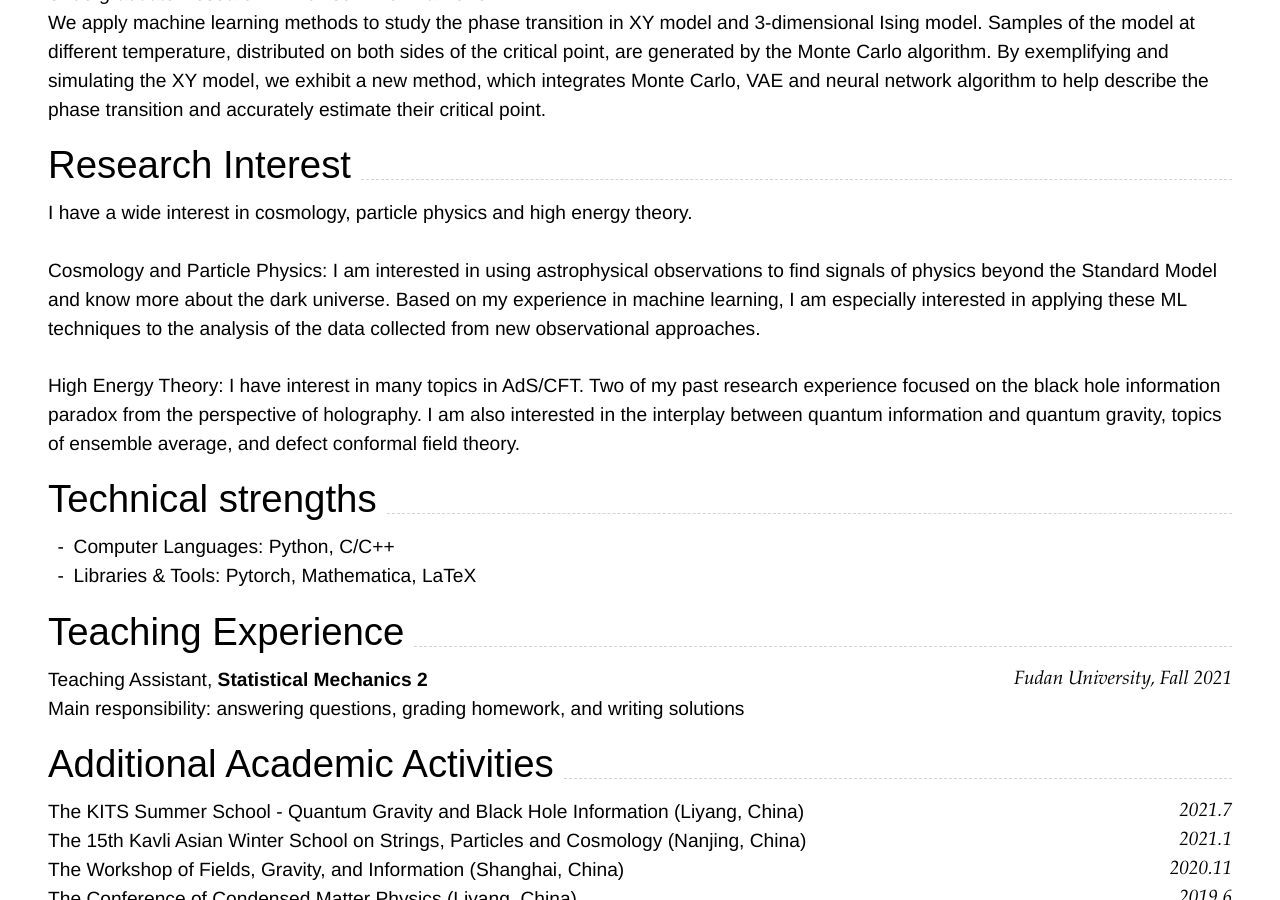
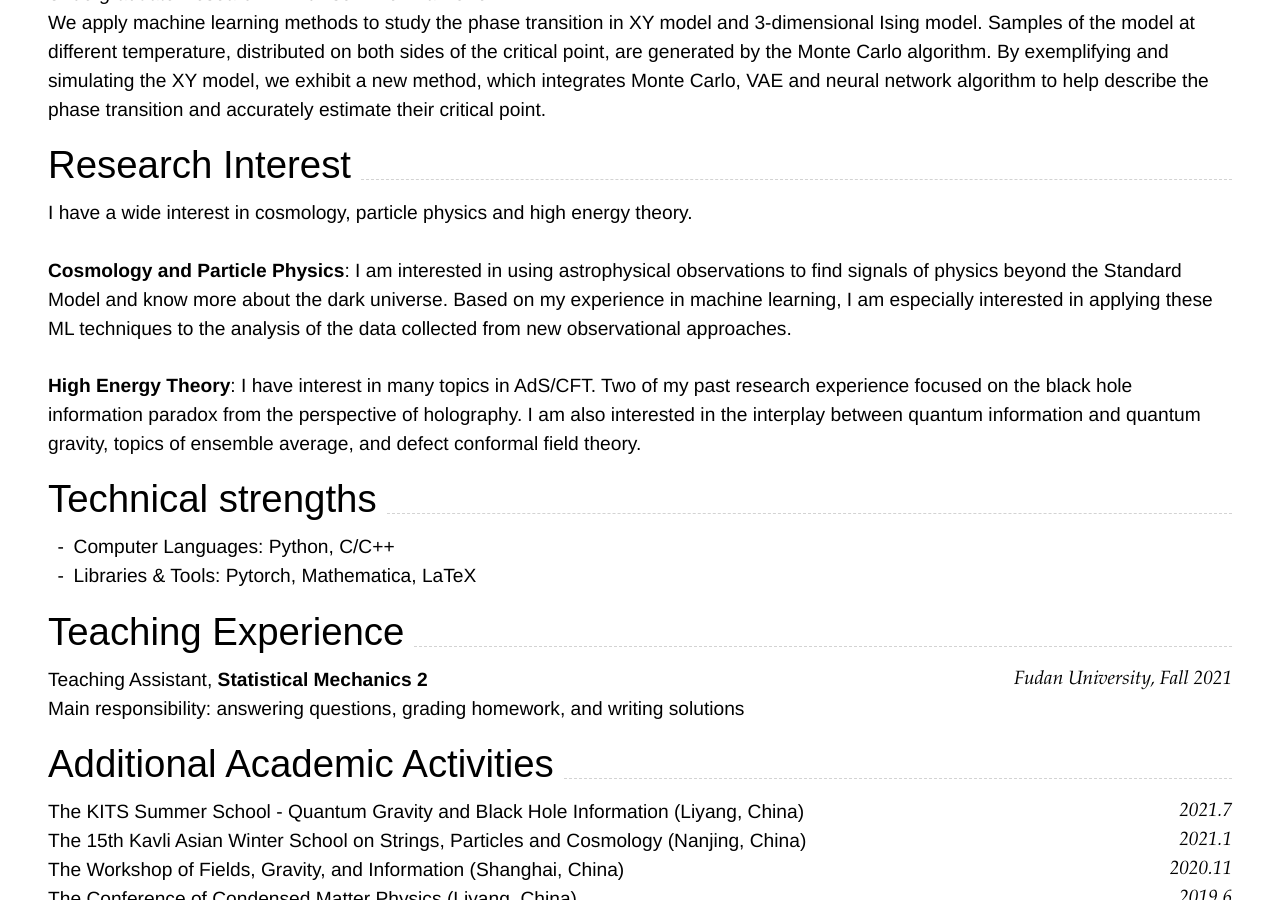
Before and after one commit to tianyi-phy/cv, a Jekyll site: the page built from index.md, in a window 1280 px wide and 900 px high, scrolled down 1671 px. Built offline with Jekyll 4.4.1, drawn with Linux system fonts in a browser that asks for light colours; nearby versions of some CDN libraries.

```diff
--- a/index.md
+++ b/index.md
@@ -86,9 +86,9 @@ We apply machine learning methods to study the phase transition in XY model and
 ## Research Interest
 I have a wide interest in cosmology, particle physics and high energy theory.<br>
 <br>
-Cosmology and Particle Physics: I am interested in using astrophysical observations to find signals of physics beyond the Standard Model and know more about the dark universe. Based on my experience in machine learning, I am especially interested in applying these ML techniques to the analysis of the data collected from new observational approaches.<br>
+**Cosmology and Particle Physics**: I am interested in using astrophysical observations to find signals of physics beyond the Standard Model and know more about the dark universe. Based on my experience in machine learning, I am especially interested in applying these ML techniques to the analysis of the data collected from new observational approaches.<br>
 <br>
-High Energy Theory: I have interest in many topics in AdS/CFT. Two of my past research experience focused on the black hole information paradox from the perspective of holography. I am also interested in the interplay between quantum information and quantum gravity, topics of ensemble average, and defect conformal field theory.
+**High Energy Theory**: I have interest in many topics in AdS/CFT. Two of my past research experience focused on the black hole information paradox from the perspective of holography. I am also interested in the interplay between quantum information and quantum gravity, topics of ensemble average, and defect conformal field theory.
 
 ## Technical strengths
 - Computer Languages:
```
